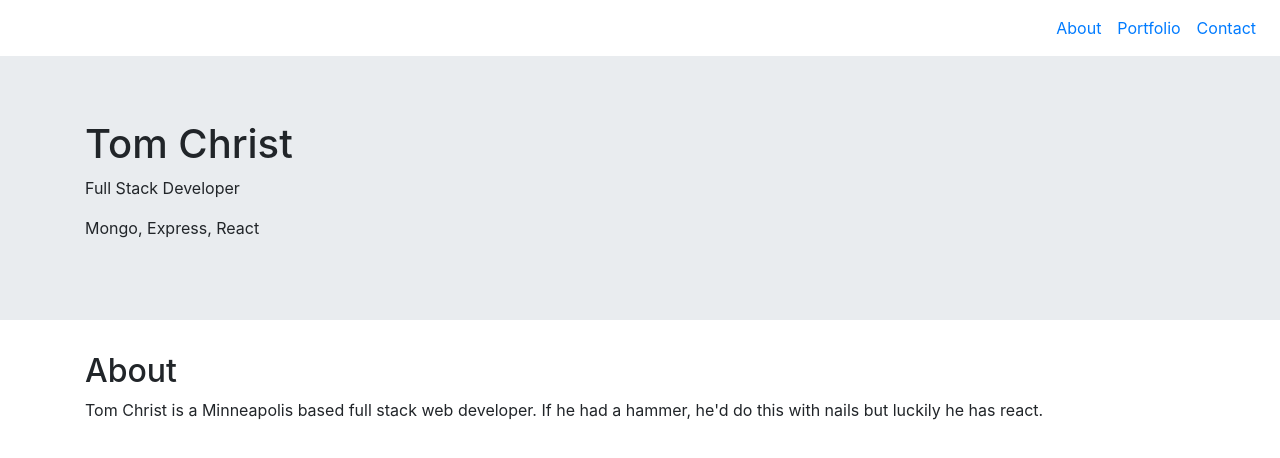
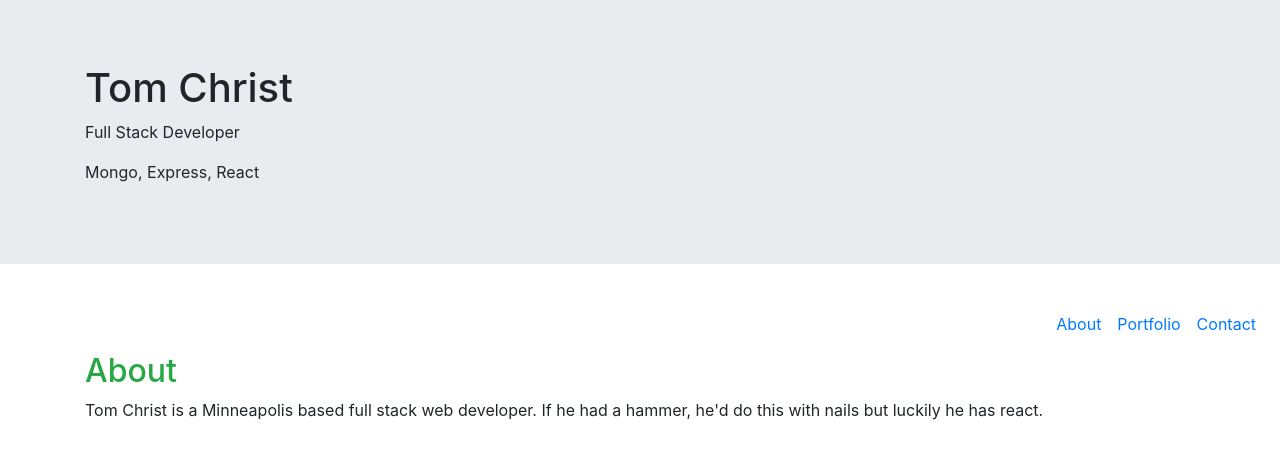
Before and after one commit to kiselblat/kiselblat.github.io, a React (Create React App) app: page / in a window 1280 px wide. Shown: the top 458 px of the page. Built offline with nearby package versions, Linux system fonts and the light colour scheme.

Commit message:
Moves Layout component deeper into the app

```diff
--- a/src/App.js
+++ b/src/App.js
@@ -2,7 +2,6 @@ import React, { Component } from 'react';
 import { BrowserRouter as Router, Route, Switch } from "react-router-dom";
 
 import { Hero } from './components/Hero';
-import { Layout } from './components/Layout';
 import { Navigator } from './components/Navigator';
 
 import About from './pages/About';
@@ -12,26 +11,28 @@ import NoMatch from './pages/NoMatch';
 
 // import logo from './logo.svg';
 import './App.scss';
+// import * as projects from './projects.json';
 
 class App extends Component {
-  constructor() {
-    super();
-    this.state = {}
-  }
+  // constructor() {
+  //   super();
+  //   this.state = {
+  //     projects: projects.entries
+  //   };
+  //   console.log(this.state);
+  // }
 
   render() {
     return(
       <Router>
+        <Hero/>
         <Navigator/>
-        <Hero/>
-        <Layout>
           <Switch>
             <Route exact path="/" component={ About } />
             <Route path="/portfolio" component={ Portfolio } />
             <Route path="/contact" component={ Contact } />
-            <Route component={NoMatch} />
+            <Route component={ NoMatch } />
           </Switch>
-        </Layout>
       </Router>
     );
   }
--- a/src/pages/About.js
+++ b/src/pages/About.js
@@ -1,12 +1,13 @@
 import React, { Component } from 'react';
+import { Layout } from '../components/Layout';
 
 class About extends Component {
   render() {
     return(
-      <div>
-        <h2>About</h2>
+      <Layout>
+        <h2 className="text-success">About</h2>
         <p>Tom Christ is a Minneapolis based full stack web developer. If he had a hammer, he'd do this with nails but luckily he has react.</p>
-      </div>
+      </Layout>
     )
   }
 }
--- a/src/pages/Contact.js
+++ b/src/pages/Contact.js
@@ -1,12 +1,13 @@
 import React, { Component } from 'react';
+import { Layout } from '../components/Layout';
 
 class Contact extends Component {
   render() {
     return(
-      <div>
+      <Layout>
         <h2>Contact</h2>
         <p>Tom Christ is a Minneapolis based full stack web developer. If he had a hammer, he'd do this with nails but luckily he has react.</p>
-      </div>
+      </Layout>
     )
   }
 }
--- a/src/pages/NoMatch.js
+++ b/src/pages/NoMatch.js
@@ -1,12 +1,13 @@
 import React, { Component } from 'react';
+import { Layout } from '../components/Layout';
 
 class NoMatch extends Component {
   render() {
     return(
-      <div>
+      <Layout>
         <h1>Whoops!</h1>
         <p>Page not found!</p>
-      </div>
+      </Layout>
     )
   }
 }
```
